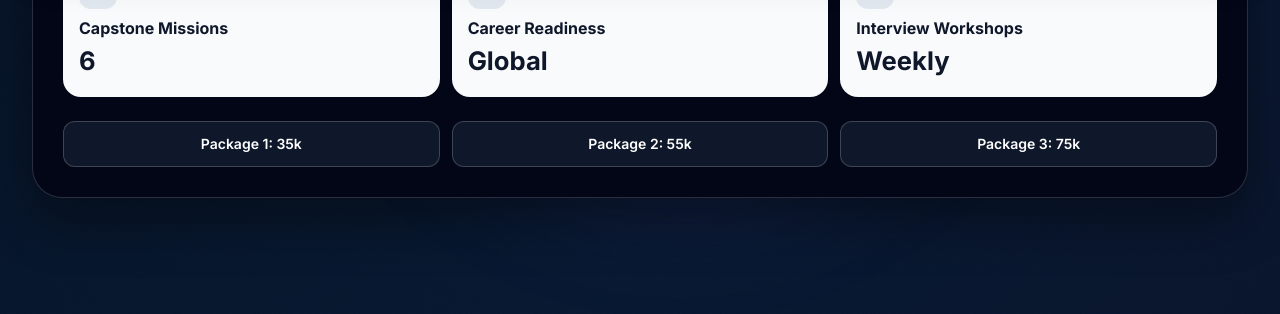
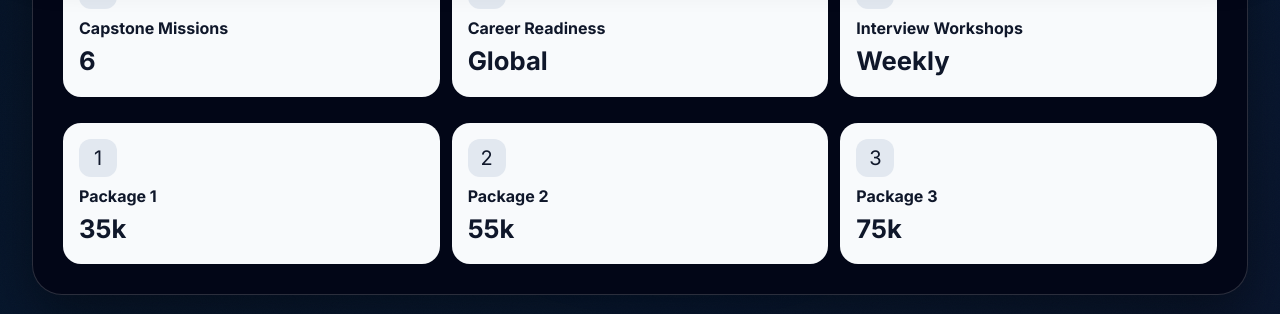
Before and after one commit to Lavanyaraju19/Acadvizen-newww, a React (Vite) app: page /courses in a window 1280 px wide. Shown: the part 840-1154 px from the top of the page. Built offline with nearby package versions, Linux system fonts and the light colour scheme; no server answers; the database is empty.

Commit message:
Update Courses page

```diff
--- a/src/pages/CoursesPage.jsx
+++ b/src/pages/CoursesPage.jsx
@@ -16,7 +16,11 @@ const courseHighlights = [
   { icon: 'R', label: 'Career Readiness', value: 'Global' },
   { icon: 'I', label: 'Interview Workshops', value: 'Weekly' },
 ]
-const packageCards = ['Package 1: 35k', 'Package 2: 55k', 'Package 3: 75k']
+const packageCards = [
+  { icon: '1', label: 'Package 1', value: '35k' },
+  { icon: '2', label: 'Package 2', value: '55k' },
+  { icon: '3', label: 'Package 3', value: '75k' },
+]
 
 export function CoursesPage() {
   const [courses, setCourses] = useState([])
@@ -103,14 +107,13 @@ export function CoursesPage() {
                 </article>
               ))}
             </div>
-            <div className="mt-6 grid gap-3 sm:grid-cols-2 lg:grid-cols-3">
+            <div className="mt-6 course-highlight-grid">
               {packageCards.map((pkg) => (
-                <div
-                  key={pkg}
-                  className="rounded-xl border border-white/20 bg-slate-900 px-4 py-3 text-center text-sm font-semibold text-white"
-                >
-                  {pkg}
-                </div>
+                <article key={pkg.label} className="course-highlight-card">
+                  <span className="course-highlight-icon">{pkg.icon}</span>
+                  <div className="course-highlight-label">{pkg.label}</div>
+                  <div className="course-highlight-value font-extrabold">{pkg.value}</div>
+                </article>
               ))}
             </div>
           </div>
```
